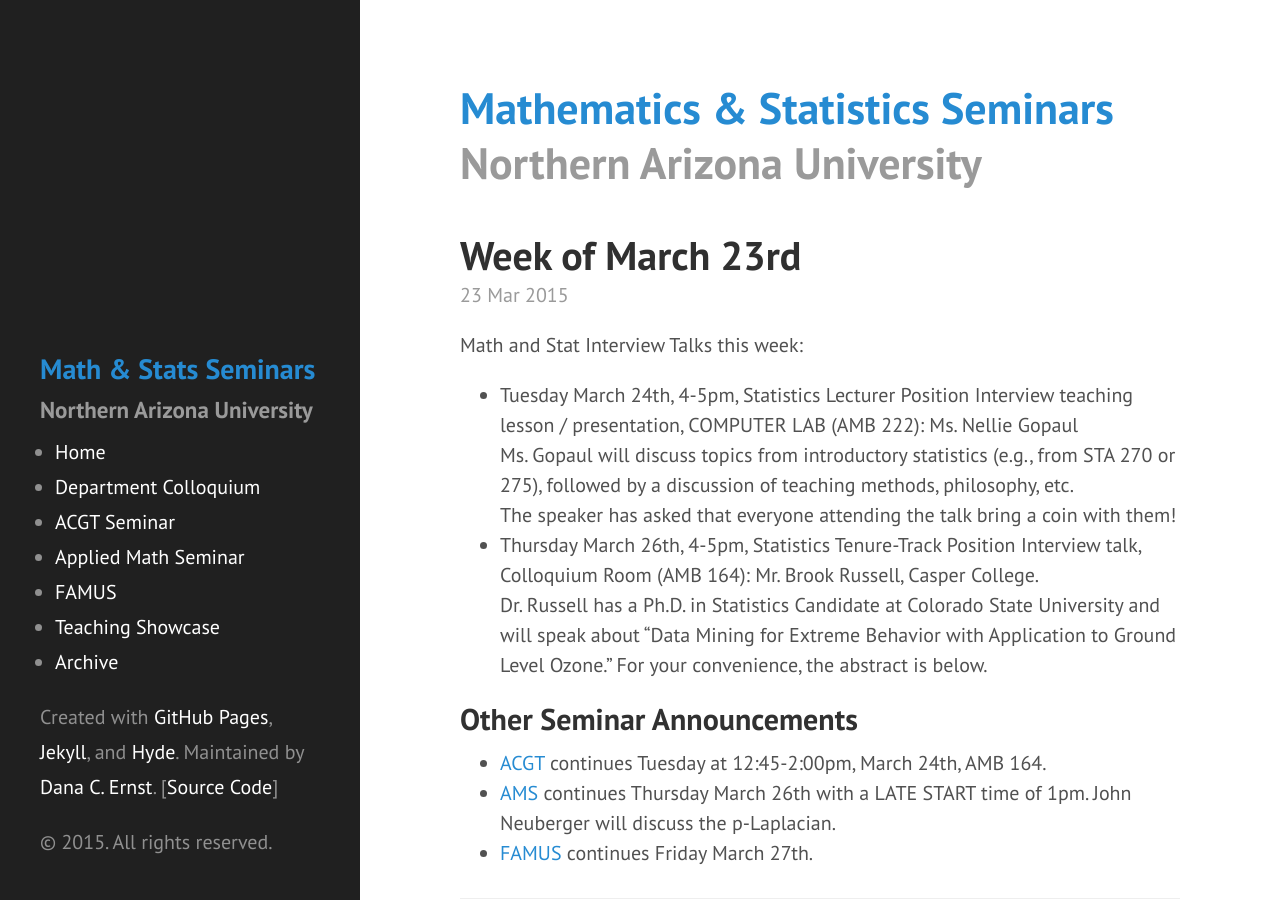
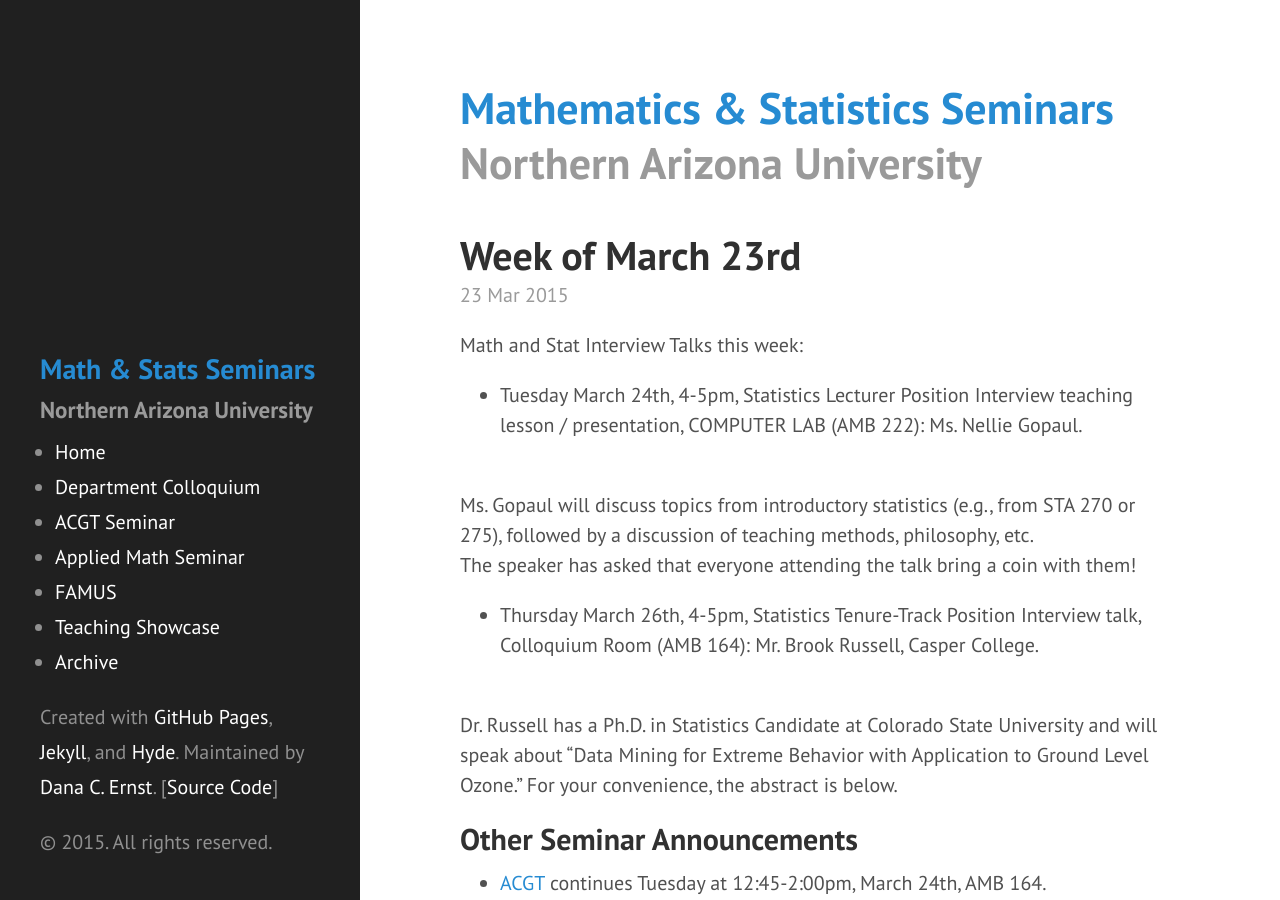
Before and after one commit to NAUMathStat/seminars, a Jekyll site: the page built from _posts/2015-03-23-week-10.md, in a window 1280 px wide and 900 px high. Built offline with Jekyll 4.4.1, drawn with Linux system fonts in a browser that asks for light colours; Markdown is read by kramdown in place of the engine named in the settings.

```diff
--- a/_posts/2015-03-23-week-10.md
+++ b/_posts/2015-03-23-week-10.md
@@ -5,11 +5,14 @@ title: Week of March 23rd
 
 Math and Stat Interview Talks this week:
 
-- Tuesday  March 24th, 4-5pm, Statistics Lecturer Position Interview teaching lesson / presentation, COMPUTER LAB (AMB 222): Ms. Nellie Gopaul
+- Tuesday  March 24th, 4-5pm, Statistics Lecturer Position Interview teaching lesson / presentation, COMPUTER LAB (AMB 222): Ms. Nellie Gopaul.
+
 <br> Ms. Gopaul will discuss topics from introductory statistics (e.g., from STA 270 or 275), followed by a discussion of teaching methods, philosophy, etc.
 <br> The speaker has asked that everyone attending the talk bring a coin with them!
 <br>
+
 - Thursday March 26th, 4-5pm, Statistics Tenure-Track Position Interview talk, Colloquium Room (AMB 164): Mr. Brook Russell, Casper College.
+
 <br> Dr. Russell has a Ph.D. in Statistics Candidate at Colorado State University and will speak about
  "Data Mining for Extreme Behavior with Application to Ground Level Ozone."  For your convenience, the abstract is below.
 
```
